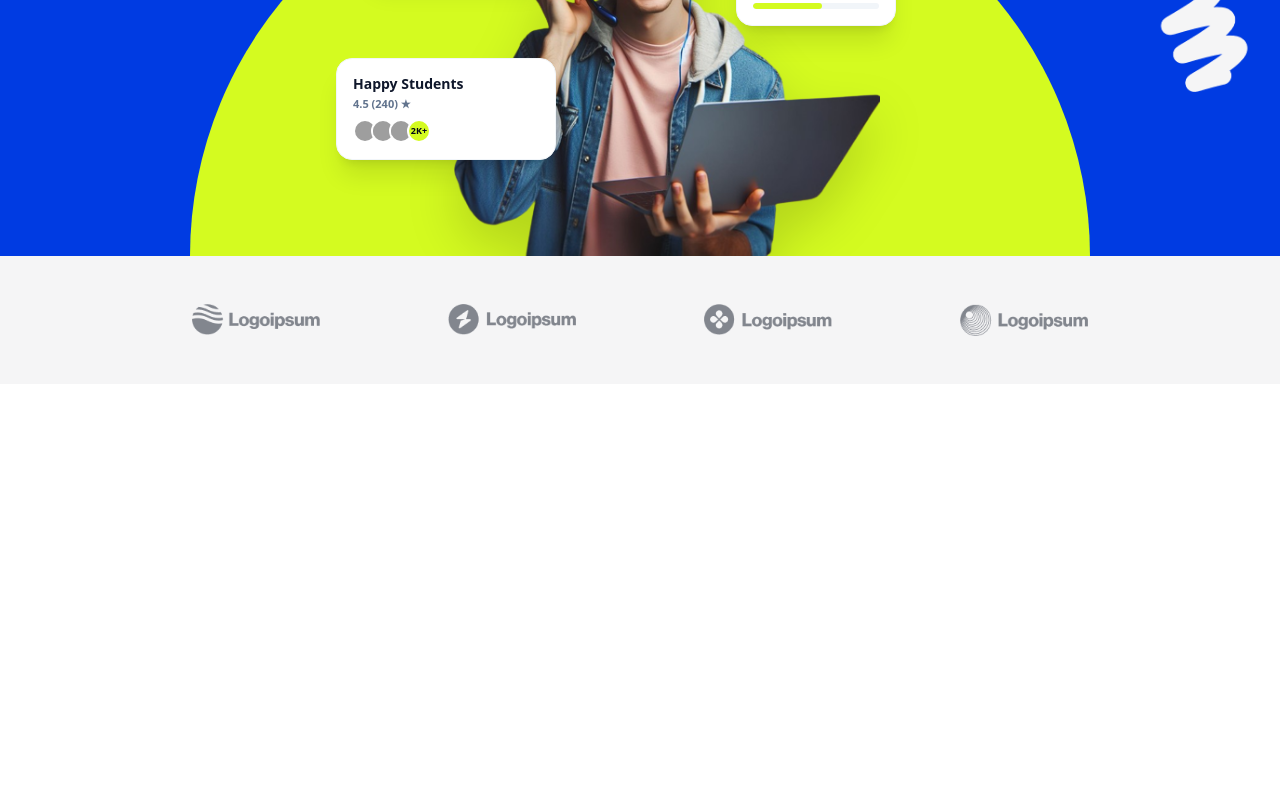
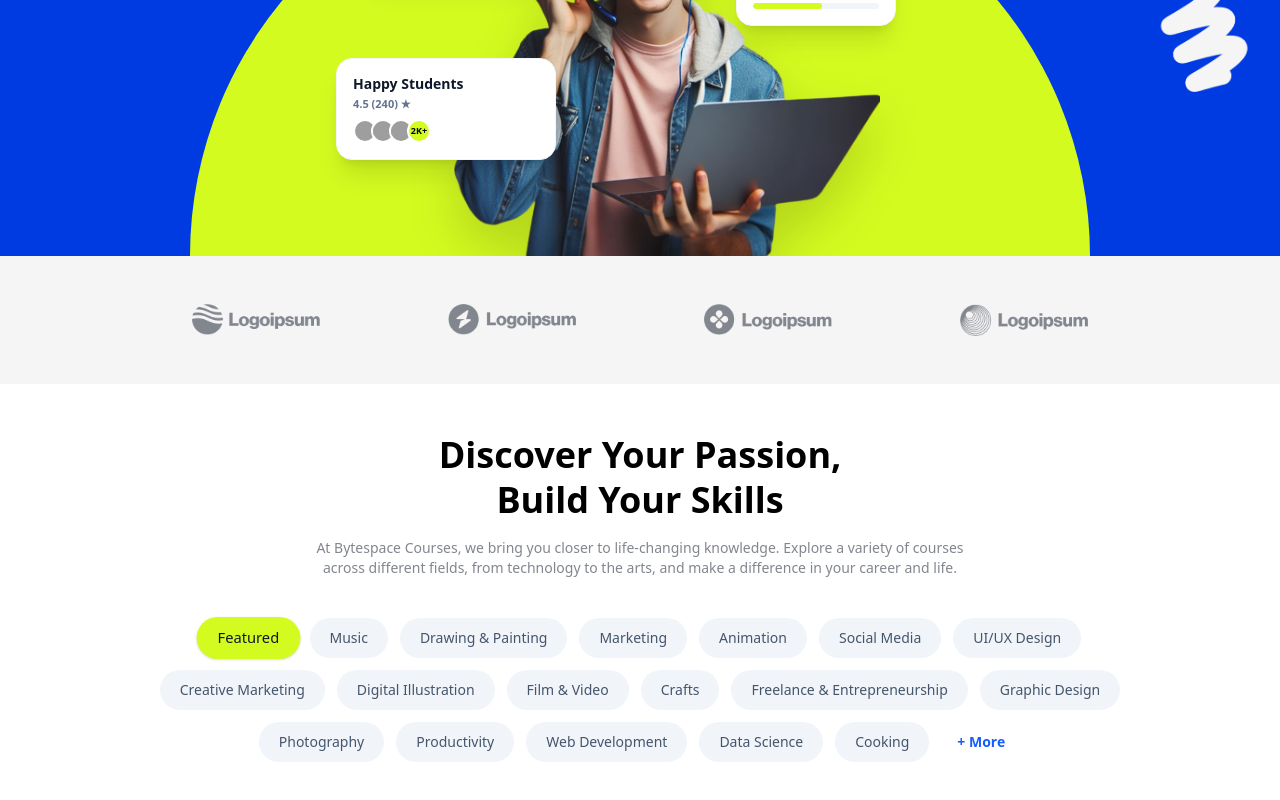
Before and after one commit to ssdevcmd/bytespace-new, a Next.js app: page / in a window 1280 px wide. Shown: the part 674-1474 px from the top of the page. Before the commit the page ends 1058 px from the top, so only its background shows below. Built offline with nearby package versions, Linux system fonts and the light colour scheme; grey boxes are pictures that could not be loaded.

Commit message:
feat: build skillsSection section

```diff
--- a/src/app/page.js
+++ b/src/app/page.js
@@ -2,6 +2,7 @@
 import Hero from "@/components/Hero";
 import Navbar from "@/components/Navbar";
 import PartnerLogos from "@/components/PartnerLogos";
+import SkillsSection from "@/components/SkillsSection";
 import { Divide, Search } from "lucide-react";
 import Image from "next/image";
 
@@ -11,6 +12,7 @@ export default function Home() {
       <Navbar />
       <Hero />
       <PartnerLogos />
+      <SkillsSection />
     </main>
 
   );
--- /dev/null
+++ b/src/components/SkillsSection.jsx
@@ -0,0 +1,61 @@
+"use client";
+
+import React, { useState } from 'react';
+
+const categories = [
+  // Row 1
+  "Featured", "Music", "Drawing & Painting", "Marketing", "Animation",
+  "Social Media", "UI/UX Design", "Creative Marketing",
+  // Row 2
+  "Digital Illustration", "Film & Video", "Crafts",
+  "Freelance & Entrepreneurship", "Graphic Design", "Photography",
+  // Row 3
+  "Productivity", "Web Development", "Data Science", "Cooking"
+];
+
+const SkillsSection = () => {
+  const [activeCategory, setActiveCategory] = useState("Featured");
+
+  return (
+    <section className="py-12 px-4 max-w-6xl mx-auto">
+      {/* Header Info */}
+      <h1 className="text-3xl sm:text-4xl font-bold text-center text-[#000000] leading-tight">
+        Discover Your Passion,<br /> Build Your Skills
+      </h1>
+
+      <p className="text-sm text-center text-[#82868E] mt-4 max-w-2xl mx-auto">
+        At Bytespace Courses, we bring you closer to life-changing knowledge. Explore a variety of courses across different fields, from technology to the arts, and make a difference in your career and life.
+      </p>
+
+      {/* Category Pills */}
+      <div className="flex flex-wrap justify-center items-center gap-2.5 sm:gap-3 mt-8 sm:mt-10 max-w-5xl mx-auto">
+        {categories.map((category) => {
+          const isActive = activeCategory === category;
+          return (
+            <button
+              key={category}
+              onClick={() => setActiveCategory(category)}
+              className={`px-5 py-2.5 rounded-full text-xs sm:text-sm font-medium transition-all duration-200 ${
+                isActive
+                  ? "bg-[#D4FB20] text-slate-900 font-bold shadow-sm scale-105"
+                  : "bg-slate-100 hover:bg-slate-200 text-slate-600 hover:text-slate-900"
+              }`}
+            >
+              {category}
+            </button>
+          );
+        })}
+
+        {/* More Button */}
+        <button
+          onClick={() => console.log("Load more categories")}
+          className="px-4 py-2.5 text-xs sm:text-sm font-bold text-blue-600 hover:text-blue-700 transition-colors"
+        >
+          + More
+        </button>
+      </div>
+    </section>
+  );
+};
+
+export default SkillsSection;
```
